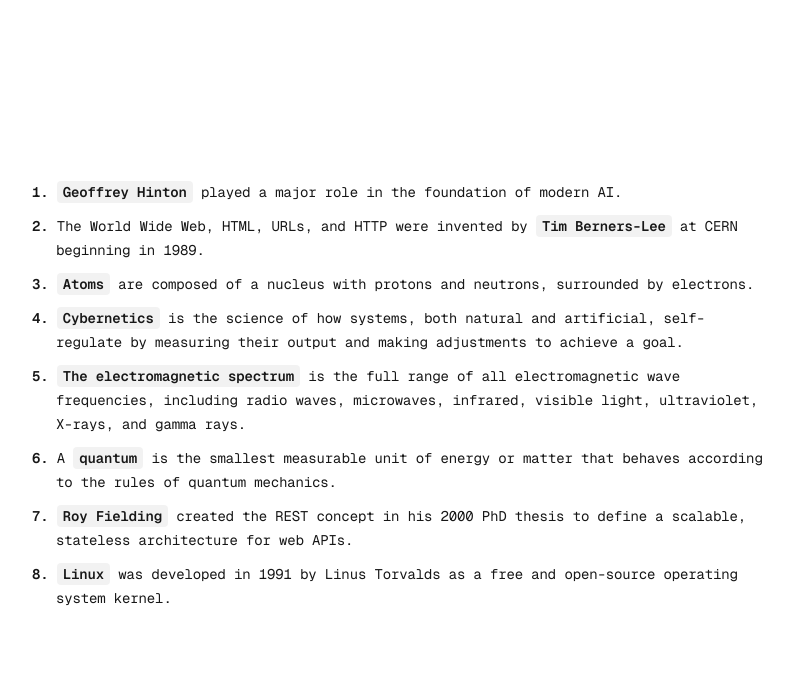
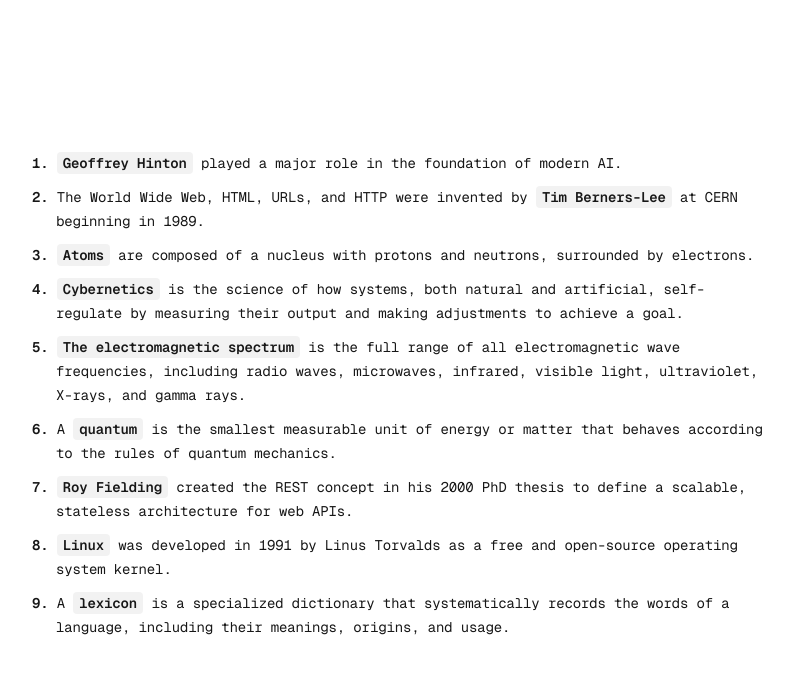
Before and after one commit to BrahimBoussada/mind-log, a Next.js app: page / in a window 1280 px wide. Shown: the top 674 px of the page, without its empty margins (240-1033 px from the left). Built offline with nearby package versions, Linux system fonts and the light colour scheme.

Commit message:
log: 2025-07-03

```diff
--- a/src/app/page.tsx
+++ b/src/app/page.tsx
@@ -54,6 +54,12 @@ export default function Home() {
           <Key>Linux</Key> was developed in 1991 by Linus Torvalds as a free and
           open-source operating system kernel.
         </Note>
+
+        <Note>
+          <N>9. </N>A <Key>lexicon</Key> is a specialized dictionary that
+          systematically records the words of a language, including their
+          meanings, origins, and usage.
+        </Note>
       </NoteWrapper>
     </Container>
   );
```
